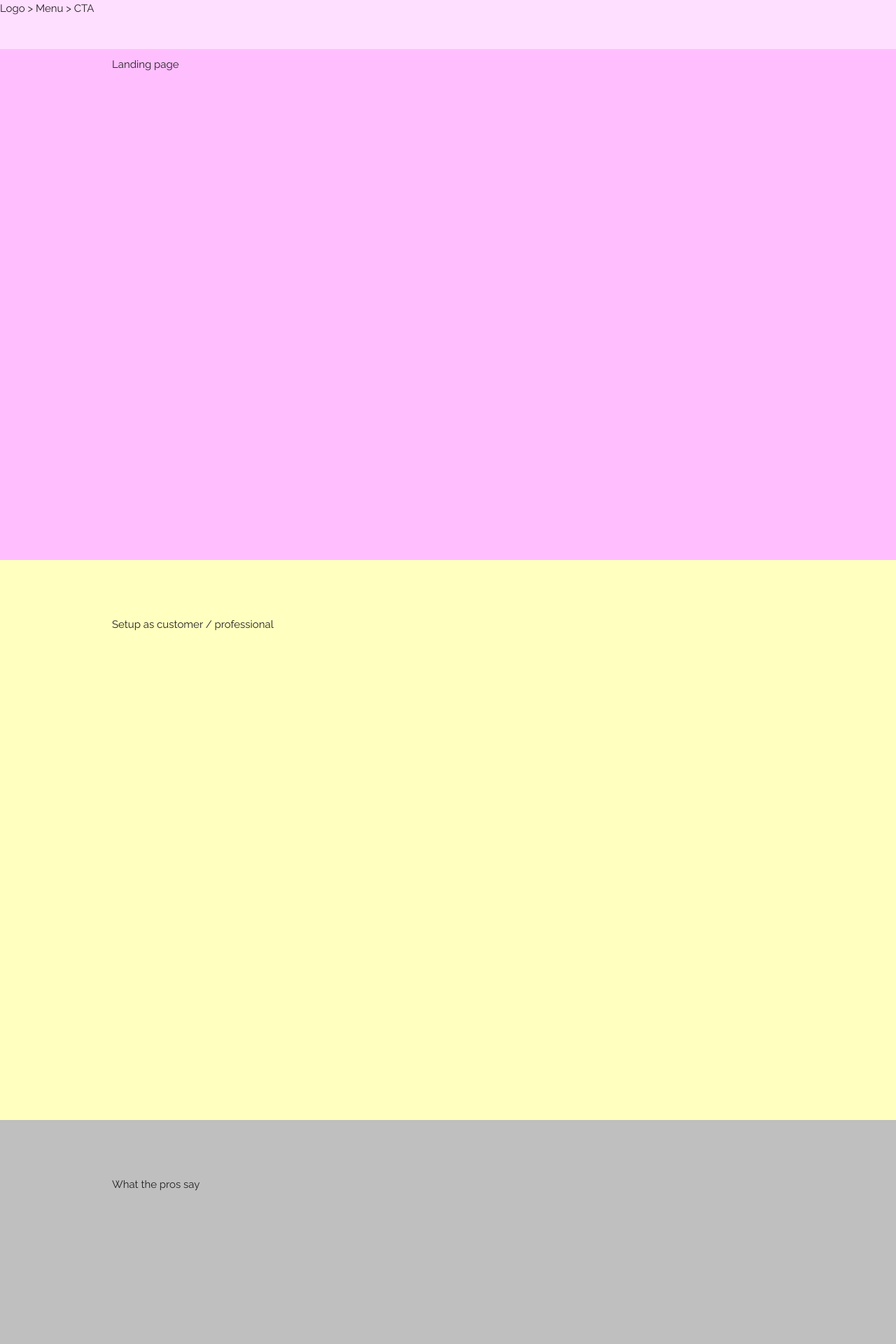
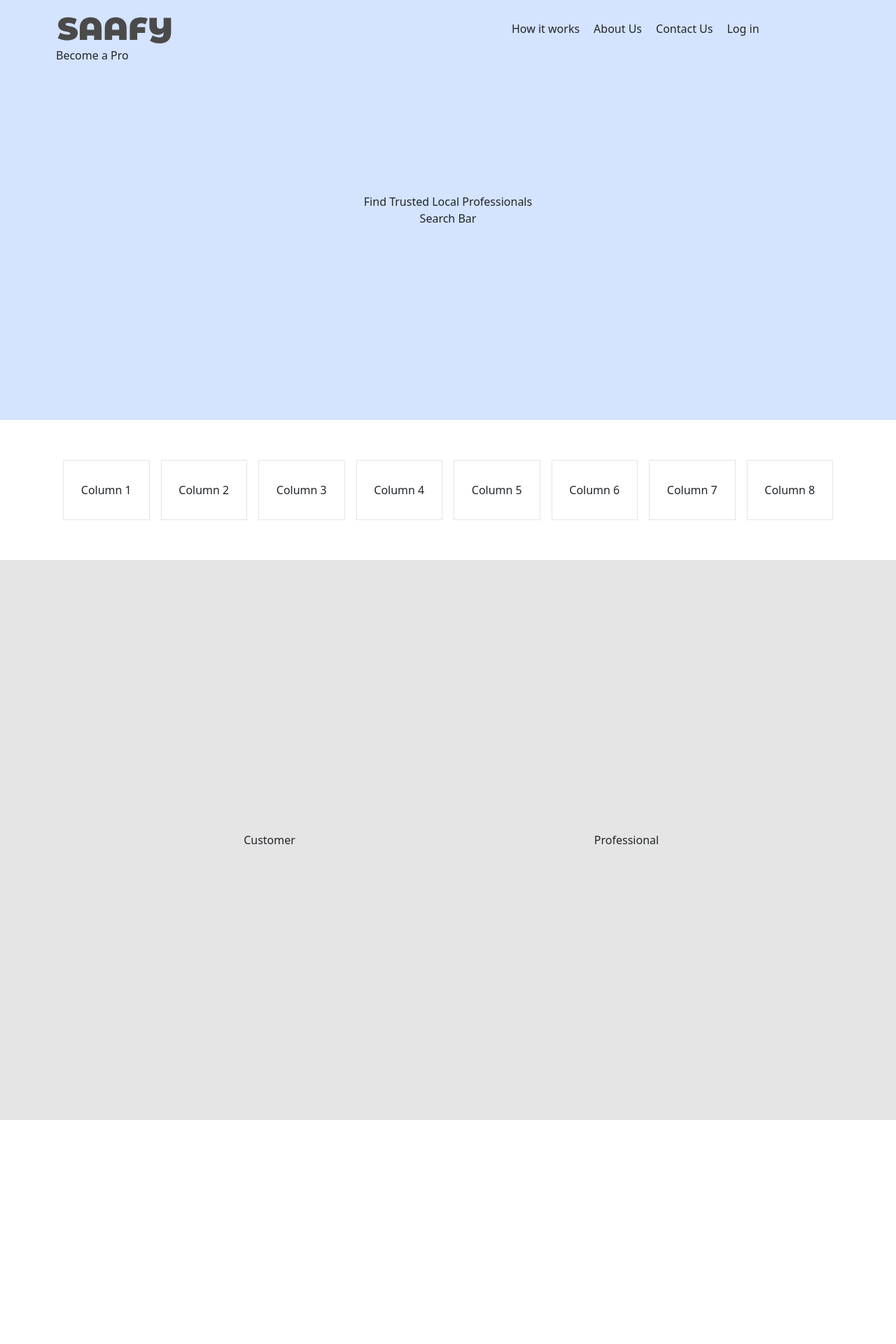
Before and after one commit to Q-MDS/saafy, a CodeIgniter app: page /saafy/ in a window 1280 px wide. Shown: the top 1920 px of the page at 70% size. Run offline with CodeIgniter, Linux system fonts and the light colour scheme.

Commit message:
Save: 1-12-2024

```diff
--- a/application/config/routes.php
+++ b/application/config/routes.php
@@ -53,3 +53,5 @@ $route['default_controller'] = 'home';
 $route['404_override'] = '';
 $route['translate_uri_dashes'] = FALSE;
 $route['/'] = 'home';
+$route['how_it_works'] = 'works';
+$route['about_us'] = 'about';
--- /dev/null
+++ b/application/views/components/intro_search.php
@@ -0,0 +1,8 @@
+<div style="background: #d4e3fe; flex: 3;">
+	<div class="d-flex justify-content-center align-items-center"  style="height: 100%;">
+	<div class="container text-center d-flex flex-column " >
+		<div class="col">Find Trusted Local Professionals</div>
+		<div class="col">Search Bar</div>
+	</div>
+	</div>
+</div>
--- /dev/null
+++ b/application/views/components/newsletter.php
@@ -0,0 +1 @@
+<div class="d-flex justify-content-center align-items-center flex-grow-1" style="background: #c9e4ff; color: #fff">Newsletter</div>
--- /dev/null
+++ b/application/views/components/search_cta.php
@@ -0,0 +1,4 @@
+<div class="d-flex flex-column justify-content-center align-items-center flex-grow-1" style="background: #c9e4ff; color: #fff">
+	<div>At SAAFY, we strive to turn every purchase into a memorable story.</div>
+	<div>Search for a professional</div>
+</div>
--- a/application/views/home/index.php
+++ b/application/views/home/index.php
@@ -1,25 +1,76 @@
-<div style="display: flex; flex-direction: column; width: 100%; height: 100vh; background: #ff00ff40">
-	<div  class="container" style="margin-top: 80px;">
-		Landing page
+<!-- Landing page -->
+<div style="display: flex; flex-direction: column; width: 100%; height: 100vh; background: #ffffff">
+	<?php $this->load->view('components/intro_search'); ?>
+	<div style="background: #ffffff; flex: 1">
+		<div class="container text-center d-flex justify-content-center align-items-center" style="height: 100%;">
+			<div class="row w-100">
+				<div class="col m-2" style="padding: 30px 20px; border: 1px solid #e5e5e5; ">Column 1</div>
+				<div class="col m-2" style="padding: 30px 20px; border: 1px solid #e5e5e5; ">Column 2</div>
+				<div class="col m-2" style="padding: 30px 20px; border: 1px solid #e5e5e5; ">Column 3</div>
+				<div class="col m-2" style="padding: 30px 20px; border: 1px solid #e5e5e5; ">Column 4</div>
+				<div class="col m-2" style="padding: 30px 20px; border: 1px solid #e5e5e5; ">Column 5</div>
+				<div class="col m-2" style="padding: 30px 20px; border: 1px solid #e5e5e5; ">Column 6</div>
+				<div class="col m-2" style="padding: 30px 20px; border: 1px solid #e5e5e5; ">Column 7</div>
+				<div class="col m-2" style="padding: 30px 20px; border: 1px solid #e5e5e5; ">Column 8</div>
+			</div>
+		</div>
 	</div>
 </div>
-<div style="display: flex; flex-direction: column; width: 100%; height: 100vh; background: #ffff0040">
-	<div  class="container" style="margin-top: 80px;">
-		Setup as customer / professional
+
+<!-- Are you looking -->
+<div style="display: flex; flex-direction: column; width: 100%; height: 100vh; background: #e5e5e5">
+	<div class="container text-center d-flex justify-content-center align-items-center" style="height: 100%;">
+		<div class="row w-100 p-5">
+			<div class="col" style="border: 1px solid #e5e5e5; ">Customer</div>
+			<div class="col" style="border: 1px solid #e5e5e5; ">Professional</div>
+		</div>
 	</div>
 </div>
-<div style="display: flex; flex-direction: column; width: 100%; height: 100vh; background: #00000040">
-	<div  class="container" style="margin-top: 80px;">
-		What the pros say
+
+<!-- What our pros say -->
+<div style="display: flex; flex-direction: column; width: 100%; height: 100vh; background: #fff">
+	<div class="container text-center d-flex justify-content-center align-items-center" style="flex: 1; height: 100%;">
+		<div class="row w-100 p-5">
+			<div class="col" style="border: 1px solid #e5e5e5; ">John Carter</div>
+			<div class="col" style="border: 1px solid #e5e5e5; ">Sophie Moore</div>
+			<div class="col" style="border: 1px solid #e5e5e5; ">Andy Smith</div>
+		</div>
 	</div>
 </div>
-<div style="display: flex; flex-direction: column; width: 100%; height: 100vh; background: #00ff0040">
-	<div  class="container" style="margin-top: 80px;">
-		Services you may like
-	</div>
+
+<!-- Services you may like -->
+<div style="display: flex; flex-direction: column; justify-content: center; width: 100%; height: 100vh; background: #e5e5e5;">
+
+		<div style="display: flex; flex-direction: row; align-items: center; justify-content: center; flex: height: 100%">
+			<div class="text-center"><h2>Services you may like</h2></div>
+		</div>
+
+		<div class="container text-center">
+			<div class="row w-100">
+				<div class="col-md-2" style="border: 1px solid #fff; ">Lawn Care</div>
+				<div class="col-md-2" style="border: 1px solid #fff; ">Help Moving</div>
+				<div class="col-md-2" style="border: 1px solid #fff; ">Mounting</div>
+				<div class="col-md-2" style="border: 1px solid #fff; ">Electrician</div>
+				<div class="col-md-2" style="border: 1px solid #fff; ">Pool Maintenance</div>
+				<div class="col-md-2" style="border: 1px solid #fff; ">Roof Repair</div>
+			</div>
+			<div class="row w-100 mt-3">
+				<div class="col-md-2" style="border: 1px solid #fff; ">Painting</div>
+				<div class="col-md-2" style="border: 1px solid #fff; ">House Cleaning</div>
+				<div class="col-md-2" style="border: 1px solid #fff; ">Renovation</div>
+				<div class="col-md-2" style="border: 1px solid #fff; ">Deep Cleaning</div>
+				<div class="col-md-2" style="border: 1px solid #fff; ">Lanscaping</div>
+				<div class="col-md-2" style="border: 1px solid #fff; ">CCTV Installation</div>
+			</div>
+		</div>
+
+		<div style="diaplay: flex; flex-direction: row; align-items: center; justify-content: center;">
+			<div class="text-center">See all services</div>
+		</div>
 </div>
-<div style="display: flex; flex-direction: column; width: 100%; height: 100vh; background: #00000080">
-	<div  class="container" style="margin-top: 80px;">
-		Newsletter and footer
-	</div>
+
+<!-- Newsletter and footer -->
+<div style="display: flex; flex-direction: column; width: 100%; height: 100vh; background: #ffffff">
+	<?php $this->load->view('components/newsletter'); ?>
+	<?php $this->load->view('includes/footer'); ?>
 </div>
--- /dev/null
+++ b/application/views/includes/footer.php
@@ -0,0 +1 @@
+<div class="d-flex justify-content-center align-items-center flex-grow-1" style="background: #2b2b2b; color: #fff">Footer</div>
--- a/application/views/includes/template.php
+++ b/application/views/includes/template.php
@@ -19,8 +19,10 @@
 
     <!-- CSS
     –––––––––––––––––––––––––––––––––––––––––––––––––– -->
-    <link rel="stylesheet" href="<?php echo base_url(); ?>res/css/skeleton.css">
-    <link rel="stylesheet" href="<?php echo base_url(); ?>res/css/normalize.css">
+    <link rel="stylesheet" href="https://cdn.jsdelivr.net/npm/bootstrap@5.3.3/dist/css/bootstrap.min.css">
+
+    <!-- <link rel="stylesheet" href="<?php echo base_url(); ?>res/css/skeleton.css">
+    <link rel="stylesheet" href="<?php echo base_url(); ?>res/css/normalize.css"> -->
     <link rel="stylesheet" href="<?php echo base_url(); ?>res/css/main.css">
     <!-- <link rel="stylesheet" href="<?php //echo base_url(); ?>res/css/modal_flat.css"/> -->
 	<!-- <link rel="stylesheet" href="<?php //echo base_url(); ?>res/css/litepicker.css"/> -->
@@ -40,12 +42,10 @@
 	<!-- Main content
 	–––––––––––––––––––––––––––––––––––––––––––––––––– -->
 	<div class="app_container">
-		<div style="position: fixed; top: 0; left: 0; width: 100%; height: 70px; margin-bottom: 10px; background: #ffffff80"><?php $this->load->view($topbar); ?></div>
-		<!-- <div style="flex:1; width: 100%; background-color: var(--app-secondary); border-radius: 30px; z-index: 10;  box-shadow: 0 4px 8px rgba(0, 0, 0, 0.2), 0 6px 20px rgba(0, 0, 0, 0.19);"> -->
-			<div>
-				<?php $this->load->view($main_content); ?>
-			</div>
-		<!-- </div> -->
+		<div style="position: fixed; top: 0; left: 0; width: 100%;"><?php $this->load->view($topbar); ?></div>
+		<div>
+			<?php $this->load->view($main_content); ?>
+		</div>
 	</div>
 	<!-- END: Main content -->
 
--- a/application/views/includes/topbar.php
+++ b/application/views/includes/topbar.php
@@ -1 +1,13 @@
-Logo > Menu > CTA
+<div class="container d-flex justify-content-start align-items-center; mt-4">
+	<div class="row w-100">
+		<div class="col-sm-7">
+			<img src="<?php echo base_url(); ?>res/images/logo_top.svg" alt="Responsive image">
+		</div>
+		<div class="col-md-auto fs-6" style="padding: 5px 10px; cursor: pointer;" onclick="MENU.howItWorks()">How it works</div>
+		<div class="col-md-auto fs-6" style="padding: 5px 10px; cursor: pointer;" onclick="MENU.about()">About Us</div>
+		<div class="col-md-auto fs-6" style="padding: 5px 10px;">Contact Us</div>
+		<div class="col-md-auto fs-6" style="padding: 5px 10px;">Log in</div>
+		<div class="col-md-auto fs-6" style="padding: 5px 10px;">Become a Pro</div>
+	</div>
+
+</div>
--- a/res/js/main.js
+++ b/res/js/main.js
@@ -0,0 +1,21 @@
+const baseUrl = window.location.protocol + "//" + window.location.hostname + "/saafy/";
+
+function include(file)
+{
+    var script  = document.createElement('script');
+    script.src  = file;
+    script.type = 'text/javascript';
+    script.defer = true;
+
+    document.getElementsByTagName('head').item(0).appendChild(script);
+}
+
+include(baseUrl + "res/js/menu.js");
+
+async function sendData(phpUrl, formData)
+{
+    const response = await fetch(phpUrl, { method: "POST", body: JSON.stringify(formData), headers: {"Content-type": "application/json; charset=UTF-8"} });
+    const result = await response.text();
+
+    return result;
+}
--- /dev/null
+++ b/res/js/menu.js
@@ -0,0 +1,11 @@
+const MENU =
+{
+	howItWorks: function()
+	{
+		window.location.href = baseUrl + 'how_it_works';
+	},
+	about: function()
+	{
+		window.location.href = baseUrl + 'about';
+	}
+}
```
Also changed, not shown: application/controllers/About.php (added, +21 -0 lines), application/controllers/Works.php (added, +21 -0 lines), application/views/about/index.php (added, +22 -0 lines), application/views/components/intro.php (added, +21 -0 lines), application/views/home/test.php (added, +86 -0 lines), application/views/works/index.php (added, +15 -0 lines), application/controllers/Contact.php (added), application/controllers/Search.php (added), res/images/logo_top.svg (added).
